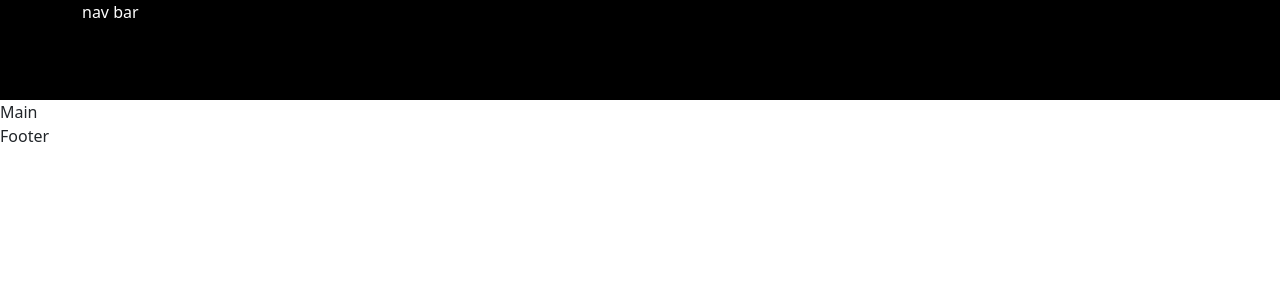
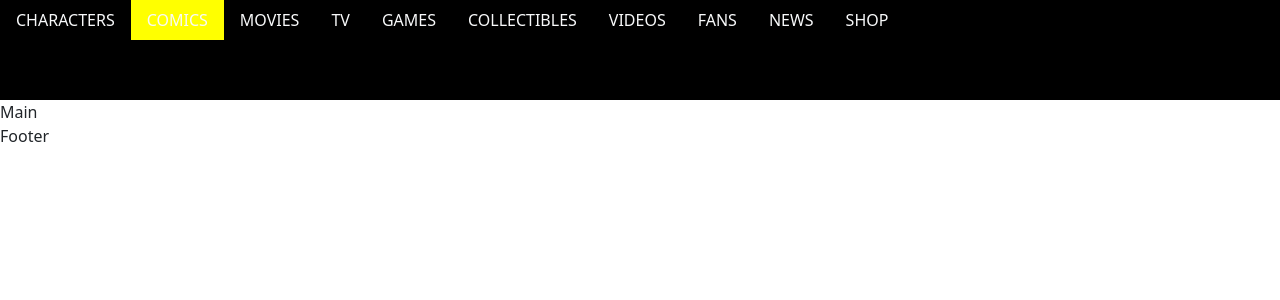
Before and after one commit to ericaostini/vite-comics, a Vue app: page / in a window 1280 px wide. Shown: the top 300 px of the page. Built offline with nearby package versions, Linux system fonts and the light colour scheme.

Commit message:
nav bar creation

```diff
--- a/src/components/NavBar.vue
+++ b/src/components/NavBar.vue
@@ -1,12 +1,59 @@
 <template>
-    <nav class="container">
-        nav bar
+    <nav class="nav">
+        <a class="nav-link text-light" :class="{ 'active': info.active }" href="#" v-for="(info, index) in informations"
+            :key="index">{{ info.text }}</a>
     </nav>
 </template>
 
 <script>
 export default {
-    name: 'NavBar'
+    name: 'NavBar',
+    data() {
+        return {
+            informations: [
+                {
+                    text: 'CHARACTERS',
+                    active: false,
+                },
+                {
+                    text: 'COMICS',
+                    active: true,
+                },
+                {
+                    text: 'MOVIES',
+                    active: false,
+                },
+                {
+                    text: 'TV',
+                    active: false,
+                },
+                {
+                    text: 'GAMES',
+                    active: false,
+                },
+                {
+                    text: 'COLLECTIBLES',
+                    active: false,
+                },
+                {
+                    text: 'VIDEOS',
+                    active: false,
+                },
+                {
+                    text: 'FANS',
+                    active: false,
+                },
+                {
+                    text: 'NEWS',
+                    active: false,
+                },
+                {
+                    text: 'SHOP',
+                    active: false,
+                },
+            ]
+        }
+    },
 }
 </script>
 
@@ -14,4 +61,8 @@ export default {
 nav {
     color: white;
 }
+
+.active {
+    background-color: yellow;
+}
 </style>
```
